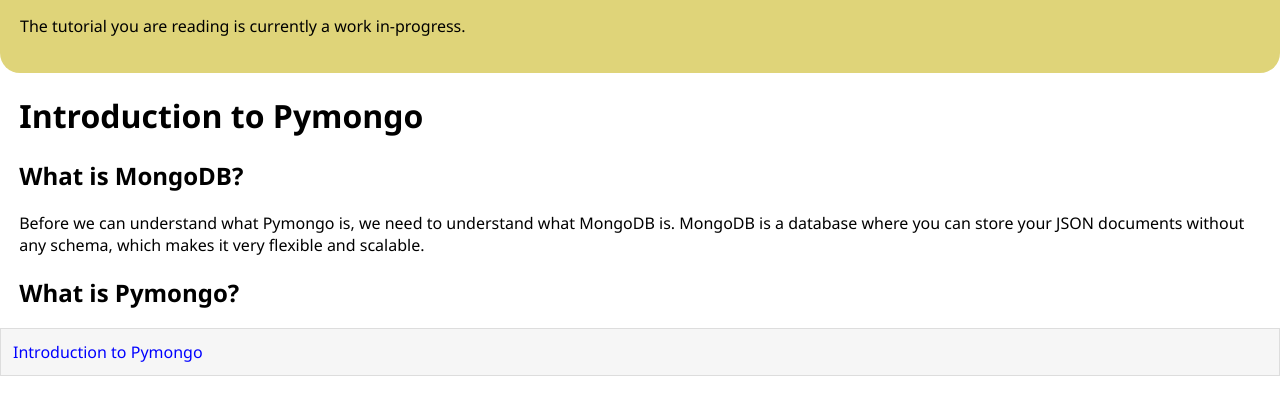
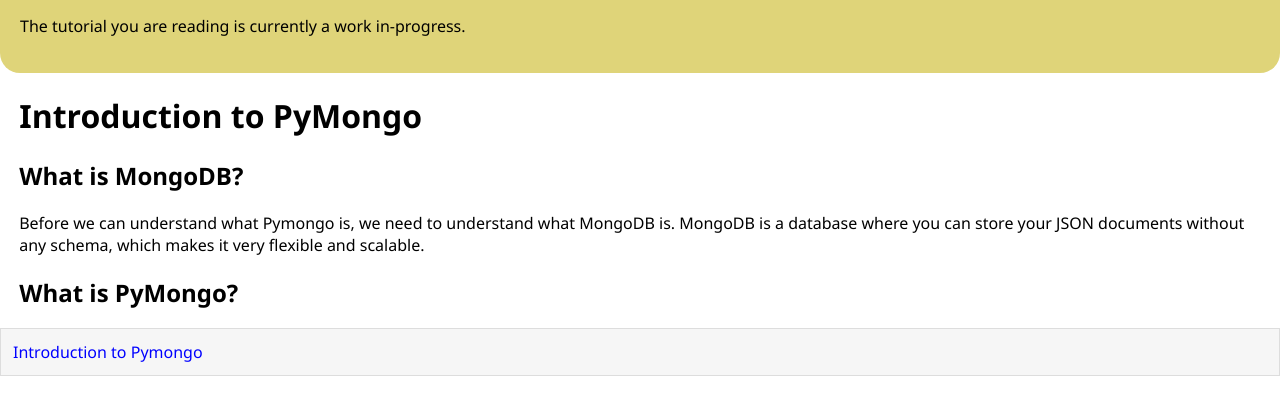
Before and after one commit to learnmonkey/learnmonkey.github.io, a Jekyll site: the page built from programming/python/pymongo/index.html, in a window 1280 px wide. Shown: the part 132-529 px from the top of the page. Built offline with Jekyll 4.4.1, drawn with Linux system fonts in a browser that asks for light colours; nearby versions of some CDN libraries.

Commit message:
quick edit

```diff
--- a/programming/python/pymongo/index.html
+++ b/programming/python/pymongo/index.html
@@ -1,10 +1,10 @@
 ---
 layout: pymongo
-title: Introduction to Pymongo
+title: Introduction to PyMongo
 permalink: /programming/python/pymongo/
 ---
 
-<h1>Introduction to Pymongo</h1>
+<h1>Introduction to PyMongo</h1>
 
 <section>
     <h2>What is MongoDB?</h2>
@@ -12,6 +12,6 @@
 </section>
 
 <section>
-    <h2>What is Pymongo?</h2>
+    <h2>What is PyMongo?</h2>
     <p></p>
 </section>
```
